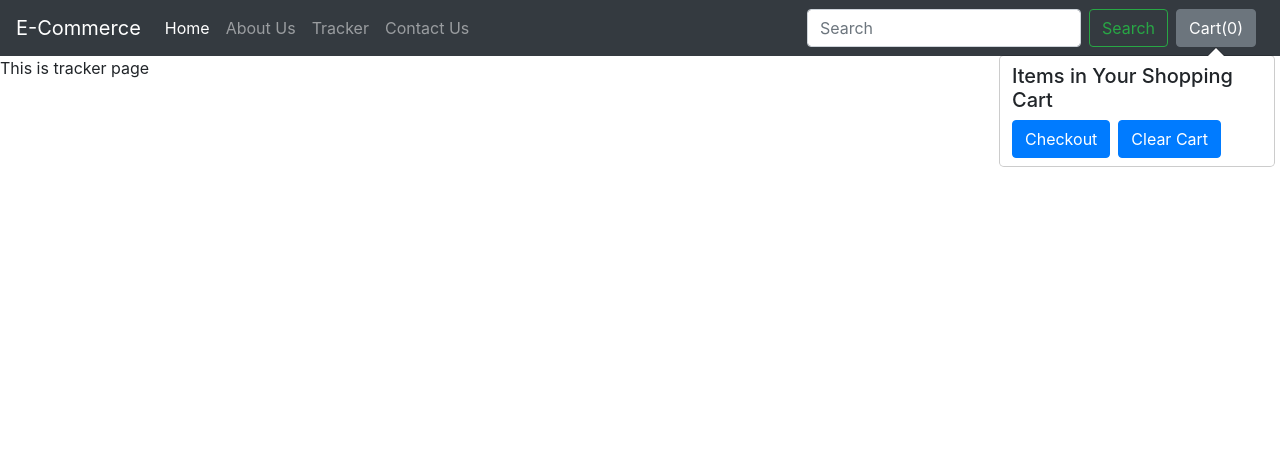
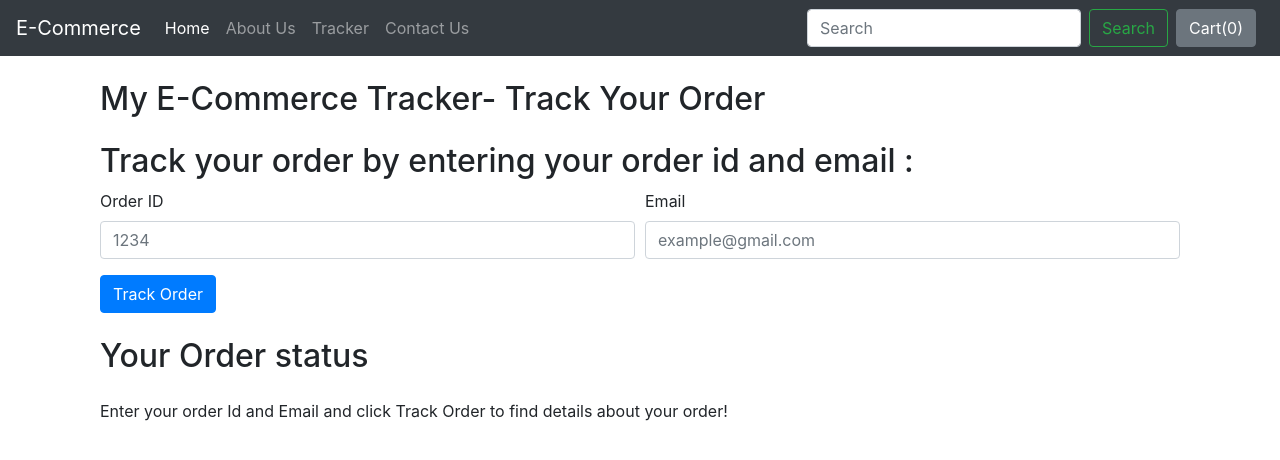
Before and after one commit to Mohammadhussain257/ecommerce, a Django app: page /tracker/ in a window 1280 px wide. Shown: the top 460 px of the page. Run offline with Django 3.2, Linux system fonts and the light colour scheme; some libraries are stand-ins or nearby versions.

Commit message:
implement order tracker

```diff
--- a/shop/admin.py
+++ b/shop/admin.py
@@ -1,7 +1,8 @@
 from django.contrib import admin
-from .models import Product, Contact, Order
+from .models import Product, Contact, Order, OrderUpdate
 
 # Register your models here.
 admin.site.register(Product)
 admin.site.register(Contact)
 admin.site.register(Order)
+admin.site.register(OrderUpdate)
--- a/shop/views.py
+++ b/shop/views.py
@@ -1,6 +1,8 @@
-from django.shortcuts import render, redirect
-from .models import Product, Contact, Order
+from django.shortcuts import render
+from .models import Product, Contact, Order, OrderUpdate
 from math import ceil
+import json
+from django.http import HttpResponse
 
 
 # Create your views here.
@@ -33,6 +35,23 @@ def contact(request):
 
 
 def tracker(request):
+    if request.method == 'POST':
+        orderId = request.POST.get('orderId', '')
+        email = request.POST.get('email', '')
+        try:
+            order = Order.objects.filter(order_id=orderId, email=email)
+            if len(order)>0:
+                update = OrderUpdate.objects.filter(order_id=orderId)
+                updates = []
+                for item in update:
+                    updates.append({'text':item.update_desc, 'time': item.timestamp})
+                    response = json.dumps(updates, default=str)
+                return HttpResponse(response)
+            else:
+                return HttpResponse({})
+        except Exception as e:
+            return HttpResponse("An Error Occurred")
+
     return render(request, 'shop/tracker.html')
 
 
@@ -61,6 +80,8 @@ def checkout(request):
                       address=address, addressline=addressline,
                       city=city, state=state, zip_code=zip_code)
         order.save()
+        update = OrderUpdate(order_id=order.order_id, update_desc="Order has been placed")
+        update.save()
         confirm_order = True
         id = order.order_id
         return render(request, 'shop/checkout.html', {'confirm_order': confirm_order, 'id': id})
--- a/templates/shop/tracker.html
+++ b/templates/shop/tracker.html
@@ -1,5 +1,72 @@
 {% extends 'base.html' %}
 {% load bootstrap4 %}
 {% block content %}
-    <p>This is tracker page</p>
+    <div class="container">
+    <div class="col my-4">
+        <h2>My E-Commerce Tracker- Track Your Order</h2>
+    </div>
+
+    <div class="col my-4">
+        <h2>Track your order by entering your order id and email :</h2>
+        <form method="post" action="#" id="trackerForm">{% csrf_token %}
+          <div class="form-row">
+          <div class="form-group col-md-6">
+            <label for="orderId">Order ID</label>
+            <input type="number" class="form-control" id="orderId" name="orderId" placeholder="1234">
+          </div>
+          <div class="form-group col-md-6">
+            <label for="email">Email</label>
+            <input type="email" class="form-control" id="email" name="email" placeholder="example@gmail.com">
+          </div>
+          </div>
+          <button type="submit" class="btn btn-primary">Track Order</button>
+        </form>
+    </div>
+    <div class="col my-4">
+        <h2>Your Order status</h2>
+        <div class="my-4">
+            <ul class="list-group" id="items">
+            	Enter your order Id and Email and click Track Order to find details about your order!
+            </ul>
+        </div>
+    </div>
+    </div>
 {% endblock content %}
+{% block js %}
+    <script>
+        $('#trackerForm').submit(function(event) {
+    $('#items').empty();
+    var formData = {
+        'orderId': $('input[name=orderId]').val(),
+        'email': $('input[name=email]').val(),
+        'csrfmiddlewaretoken': $('input[name=csrfmiddlewaretoken]').val()
+    };
+    $.ajax({
+            type: 'POST',
+            url: '{% url "shop:TrackingStatus" %}',
+            data: formData,
+            encode: true
+        })
+        .done(function(data) {
+            console.log(data)
+            updates = JSON.parse(data);
+            if (updates.length > 0 & updates != {}) {
+                for (i = 0; i < updates.length; i++) {
+                    let text = updates[i]['text'];
+                    let time = updates[i]['time'];
+                    mystr = `<li class="list-group-item d-flex justify-content-between align-items-center">
+                    ${text}
+                    <span class="badge badge-primary badge-pill">${time}</span>
+                </li>`
+                    $('#items').append(mystr);
+                }
+            } else {
+            	mystr = `<li class="list-group-item d-flex justify-content-between align-items-center">
+                    Sorry, We are not able to fetch this order id and email. Make sure to type correct order Id and email</li>`
+            	$('#items').append(mystr);
+            }
+        });
+    event.preventDefault();
+});
+    </script>
+{% endblock js %}
```
Also changed, not shown: shop/models.py (+10 -0 lines), db.sqlite3, shop/migrations/0006_orderupdate.py (added).
